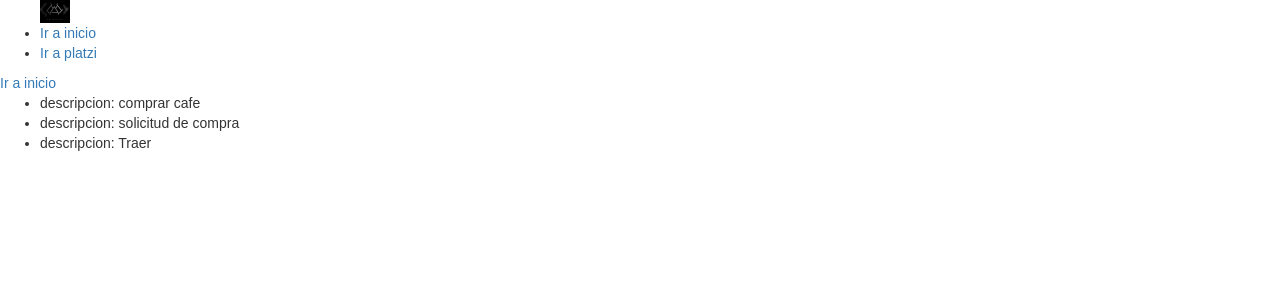
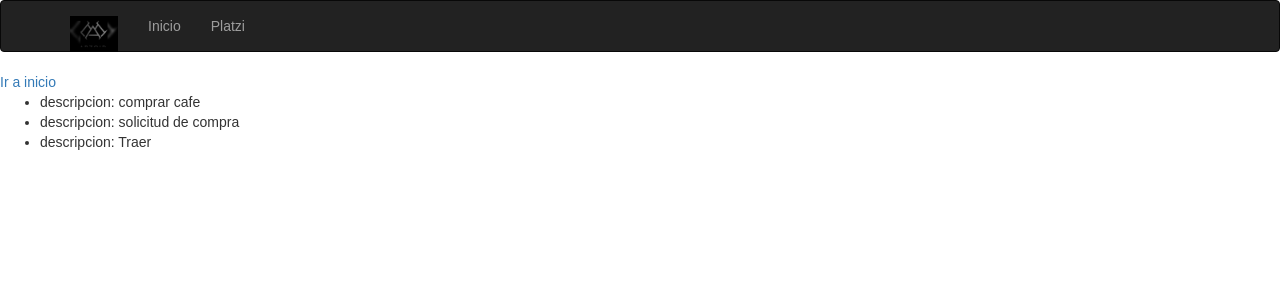
Before and after one commit to Arzoid29/FlaskCourse, a Flask app: page /hello in a window 1280 px wide. Shown: the top 300 px of the page. Run offline with Flask 2, Linux system fonts and the light colour scheme; some libraries are stand-ins or nearby versions.

Commit message:
agregando un poco de bootstrap

```diff
--- a/templates/navbar.html
+++ b/templates/navbar.html
@@ -1,8 +1,30 @@
-<nav>
-    <UL>
-        <img src="{{url_for('static',filename='images/arzoid.jpg' )}}" alt="Arzoid logo">
-        <li><a href="{{url_for('index')}}">Ir a inicio</a> </li>
-        <li><a href="https://platzi.com/" target="_black">Ir a platzi</a> </li>
-    </UL>
 
-</nav>
+{%block navbar%}
+    <div class="navbar navbar-inverse" role="navigation">
+        <div class="container">
+            <div class="navbar-header">
+                <button type="button"
+                        class="navbar-toggle"
+                        data-toggle="collapse"
+                        data-target=".navbar-collapse">
+                    <span class="sr-only">Toggle navigation</span>
+                    <span class="icon-bar"></span>
+                    <span class="icon-bar"></span>
+                    <span class="icon-bar"></span>
+                </button>
+                <a class="navbar-brand" href="{{ url_for( 'index') }}">
+                    <img src="{{ url_for('static', filename='images/arzoid.jpg')}}"
+                        style="max-width: 48px"
+                        alt="Arzoid logo">
+                </a>
+            </div>
+
+            <div class="navbar-collapse collapse">
+                <ul class="nav navbar-nav">
+                    <li><a href="{{ url_for('index') }}">Inicio</a></li>
+                    <li><a href="https:7/platzi.com" target="_blank">Platzi</a></li>
+                </ul>
+            </div>
+        </div>
+    </div>
+{%endblock%}
```
Also changed, not shown: 1 other file.
